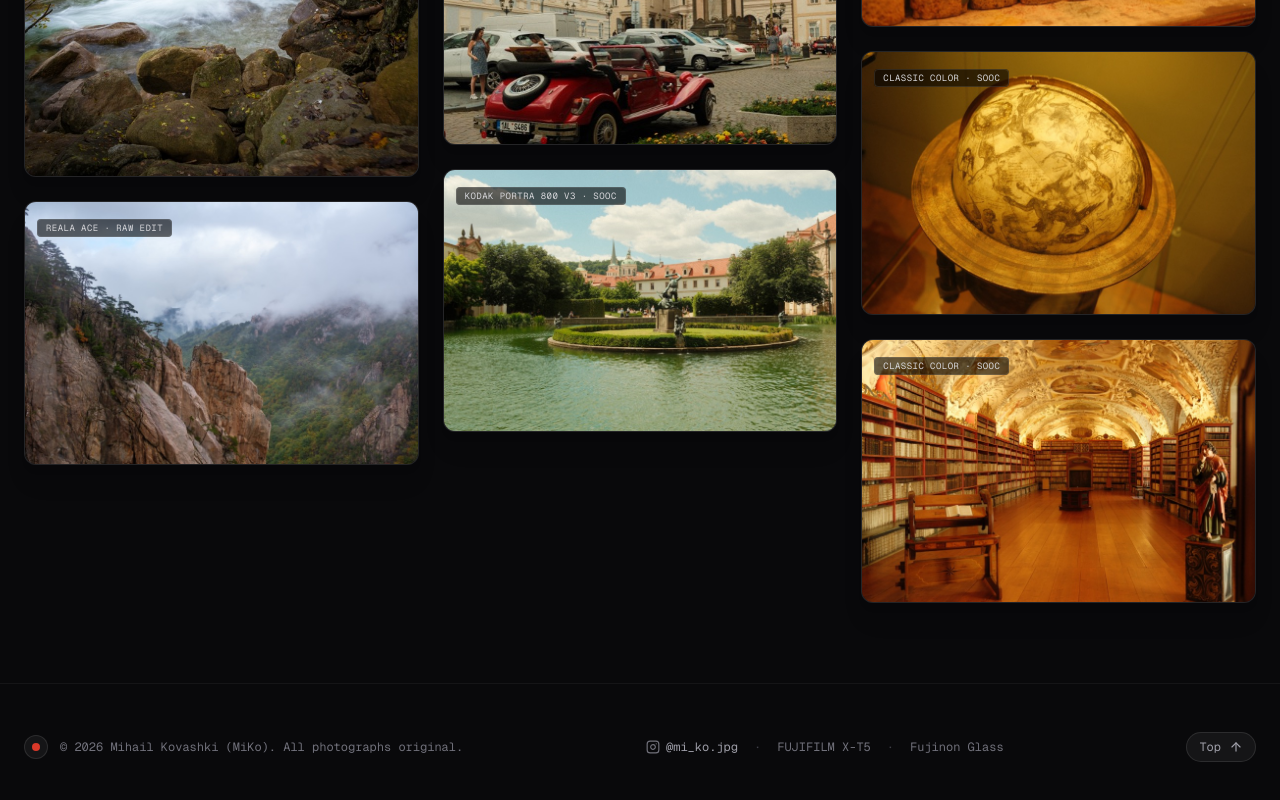
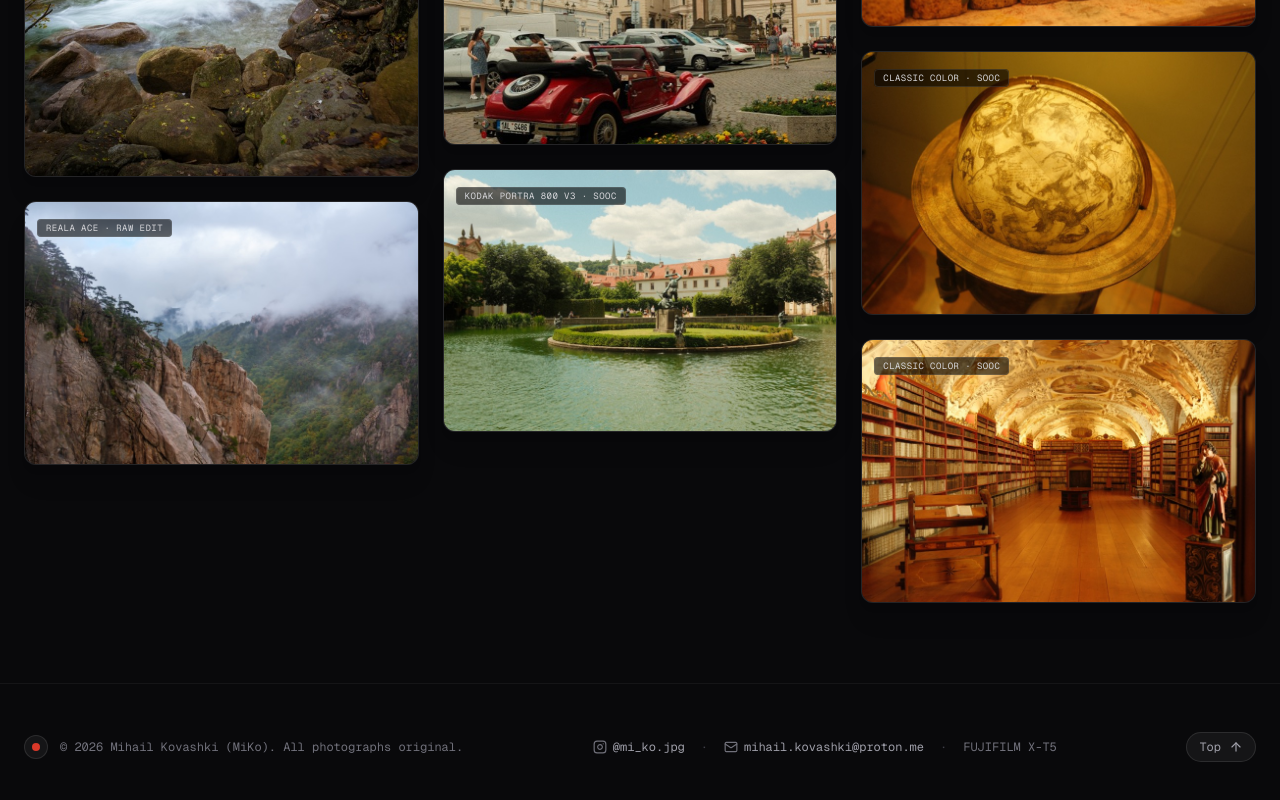
Before and after one commit to mihail-kovashki/photo-portfolio, a Next.js app: page / in a window 1280 px wide. Shown: the part 10481-11281 px from the top of the page. Built offline with nearby package versions, Linux system fonts and the light colour scheme; a web font is replaced by a local one.

Commit message:
feat: add proton email contact link to footer and gear modal

```diff
--- a/src/components/Footer.tsx
+++ b/src/components/Footer.tsx
@@ -1,6 +1,6 @@
 "use client";
 
-import { ArrowUp, Instagram } from "lucide-react";
+import { ArrowUp, Instagram, Mail } from "lucide-react";
 
 export function Footer() {
   const scrollToTop = () => {
@@ -18,8 +18,8 @@ export function Footer() {
           <span>© {new Date().getFullYear()} Mihail Kovashki (MiKo). All photographs original.</span>
         </div>
 
-        {/* Center: Instagram & Hardware specs */}
-        <div className="flex items-center gap-4 text-zinc-400">
+        {/* Center: Social & Contact */}
+        <div className="flex flex-wrap items-center justify-center gap-4 text-zinc-400">
           <a
             href="https://www.instagram.com/mi_ko.jpg"
             target="_blank"
@@ -29,10 +29,17 @@ export function Footer() {
             <Instagram className="w-3.5 h-3.5 text-zinc-500 group-hover:text-[#e1306c] transition-colors" />
             <span>@mi_ko.jpg</span>
           </a>
-          <span className="hidden md:inline text-zinc-700">·</span>
-          <span className="hidden md:inline text-zinc-500">FUJIFILM X-T5</span>
-          <span className="hidden md:inline text-zinc-700">·</span>
-          <span className="hidden md:inline text-zinc-500">Fujinon Glass</span>
+          <span className="text-zinc-700">·</span>
+          <a
+            href="mailto:mihail.kovashki@proton.me"
+            className="flex items-center gap-1.5 hover:text-white transition-colors group"
+            title="Get in touch via Proton Mail"
+          >
+            <Mail className="w-3.5 h-3.5 text-zinc-500 group-hover:text-[#6d4aff] transition-colors" />
+            <span>mihail.kovashki@proton.me</span>
+          </a>
+          <span className="hidden lg:inline text-zinc-700">·</span>
+          <span className="hidden lg:inline text-zinc-500">FUJIFILM X-T5</span>
         </div>
 
         {/* Right scroll to top */}
--- a/src/components/GearModal.tsx
+++ b/src/components/GearModal.tsx
@@ -1,7 +1,7 @@
 "use client";
 
 import { motion, AnimatePresence } from "framer-motion";
-import { X, Camera, Aperture, Layers, Cpu, Instagram } from "lucide-react";
+import { X, Camera, Aperture, Layers, Cpu, Instagram, Mail } from "lucide-react";
 
 interface GearModalProps {
   isOpen: boolean;
@@ -114,17 +114,28 @@ export function GearModal({ isOpen, onClose }: GearModalProps) {
             </div>
           </div>
 
-          {/* Footer with Creator Link */}
+          {/* Footer with Creator & Contact Links */}
           <div className="mt-8 pt-4 border-t border-white/10 flex flex-col-reverse sm:flex-row items-center justify-between gap-4">
+            <div className="flex flex-wrap items-center gap-4 text-xs font-mono text-zinc-400">
               <a
                 href="https://www.instagram.com/mi_ko.jpg"
                 target="_blank"
                 rel="noopener noreferrer"
-              className="flex items-center gap-2 text-xs font-mono text-zinc-400 hover:text-white transition-colors group"
+                className="flex items-center gap-1.5 hover:text-white transition-colors group"
               >
                 <Instagram className="w-3.5 h-3.5 text-zinc-500 group-hover:text-[#e1306c] transition-colors" />
-              <span>Follow MiKo on Instagram <span className="text-zinc-500 group-hover:text-zinc-400">(@mi_ko.jpg)</span></span>
+                <span>@mi_ko.jpg</span>
               </a>
+              <span className="text-zinc-700">·</span>
+              <a
+                href="mailto:mihail.kovashki@proton.me"
+                className="flex items-center gap-1.5 hover:text-white transition-colors group"
+                title="Get in touch via Proton Mail"
+              >
+                <Mail className="w-3.5 h-3.5 text-zinc-500 group-hover:text-[#6d4aff] transition-colors" />
+                <span>mihail.kovashki@proton.me</span>
+              </a>
+            </div>
 
             <button
               onClick={onClose}
```
Lines whose indentation alone changed are shown as unchanged.
